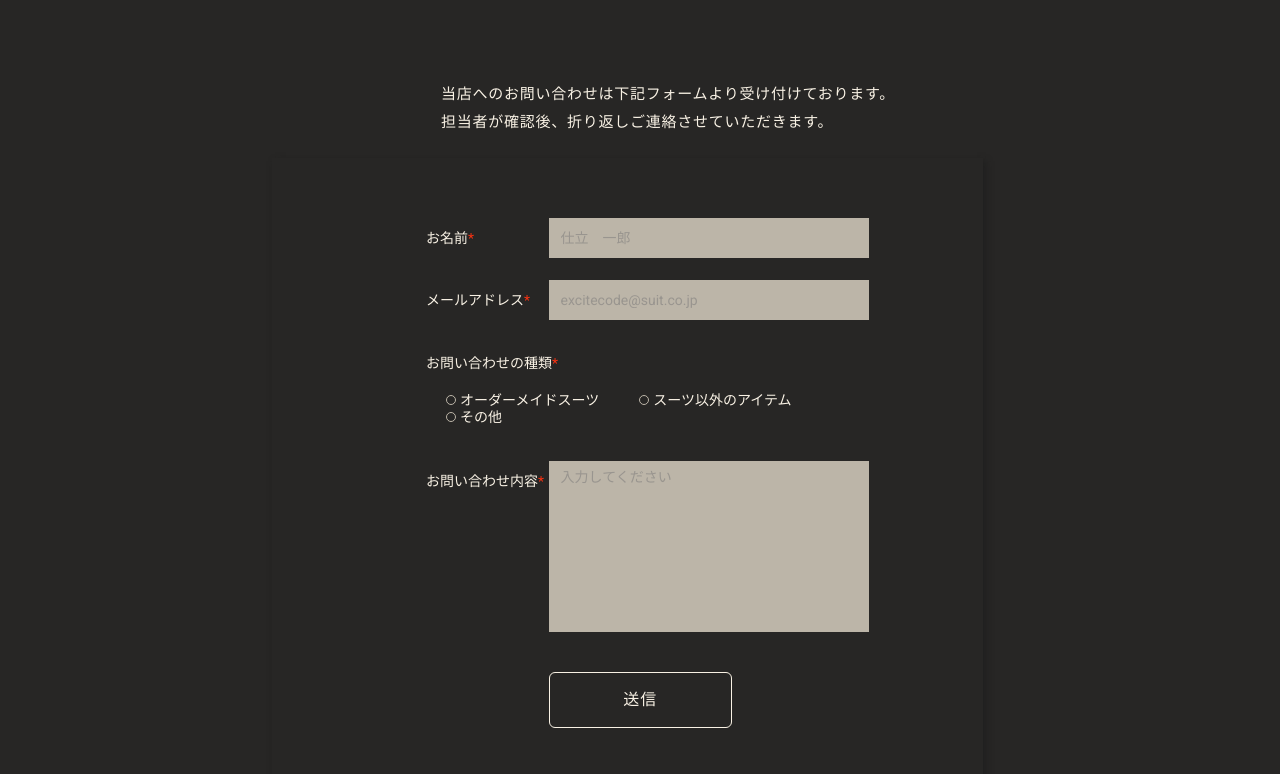
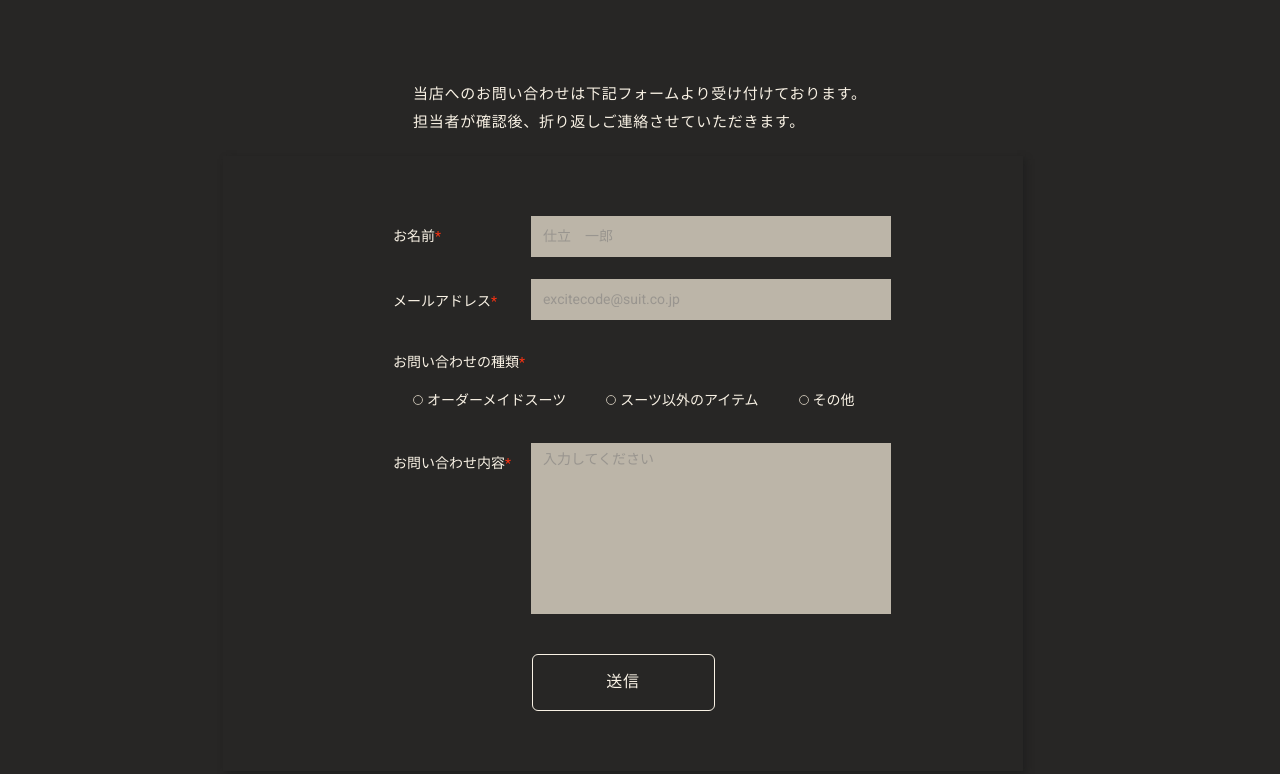
Before and after one commit to akihiro-210/masata-html-aparelshop, a plain HTML site: page contact.html in a window 1280 px wide. Shown: the part 535-1309 px from the top of the page. Drawn offline with nearby package versions, Linux system fonts and the light colour scheme.

Commit message:
修正ver.1

```diff
--- a/contact.html
+++ b/contact.html
@@ -90,6 +90,8 @@
         <div class="contact-form__textbox">
           <p class="contact-form__heading text">当店へのお問い合わせは下記フォームより受け付けております。<br class="md-none">担当者が確認後、折り返しご連絡させていただきます。</p>
         </div>
+      </div>
+        <div class="form__inner">
           <form action="" class="contact-form-box form">
             <ul class="form__list text">
               <li class="form__item form__item-name">
--- a/sass/style.scss
+++ b/sass/style.scss
@@ -1189,63 +1189,58 @@
     }
 }
 .contact-form__inner{
-    width: 100vw;
-    max-width: calc(100vw * 850/1440);
-    padding-left: 25px;
-    padding-right: 25px;
-    margin-left: calc(100vw * 278/1440);
-    margin-right: calc(100vw * 312/1440);
+    width: 100%;
+    max-width: 454px;
+    margin-left: auto;
+    margin-right: auto;
     @include mq("md"){
         padding-left: 15px;
         padding-right: 15px;
-        margin-left: auto;
-        margin-right: auto;
-        max-width: 100%;
-    }
-}
-
-.contact-form__textbox{
-    max-width: 500px;
-    margin-left: calc(100vw * 190/1440);
-    margin-right: auto;
-    @include mq("md"){
-        margin-left: auto;
+        // max-width: 100%;
     }
 }
 
 .contact-form__heading{
     font-family: $second-font;
-    text-align: left;
-    display: inline-block;
     font-size: 15px;
     font-weight: $light;
-    letter-spacing: 0.05em;
-    line-height: 1.867;
+    letter-spacing: 0.049em;
+    line-height: calc(28/15);
 }
 
 // コンタクトフォーム
+.form__inner{
+    width: 100%;
+    max-width: 834px;
+    padding-right: 34px;
+    margin-left: auto;
+    margin-right: auto;
+    @include mq("md"){
+        padding-right: 15px;
+        padding-left: 15px;
+    }
+}
+
 .contact-form-box{
-    margin-top: 22px;
-    width: calc(100vw * 800/1440);
+    margin-top: 20px;
+    width: 100%;
     padding: 60px 25px;
     background-color: $black-about;
     box-shadow: 3px 3px 6px rgba($color: $shadow, $alpha: 0.75);
     @include mq("md"){
-        width: 100%;
         margin-top: 20px;
-        padding: 40px 16px 41px;
-    }
-}
-
-.form__list,
-.contact-form__button{
-    // max-width: 498px;
-    width: calc(100vw * 498/1440);
-    margin-left: calc(100vw * 145/1440);
+        padding: 40px 16px;
+    }
+}
+
+.form__list{
+    max-width: 536px;
+    width: 100%;
+    padding-left: 38px;
+    margin-left: auto;
     margin-right: auto;
     @include mq("md"){
-        width: 100%;
-        margin-left: auto;
+        padding-left: 0;
     }
 }
 
@@ -1256,21 +1251,21 @@
 .form__item-mail{
     margin-top: 22px;
     @include mq("md"){
-        margin-top: 23px;
+        margin-top: 20px;
     }
 }
 
 .form__item-radio{
-    margin-top: 35px;
-    @include mq("md"){
-        margin-top: 23px;
+    margin-top: 30px;
+    @include mq("md"){
+        margin-top: 20px;
     }
 }
 
 .form__item-textarea{
-    margin-top: 35px;
-    @include mq("md"){
-        margin-top: 21px;
+    margin-top: 34px;
+    @include mq("md"){
+        margin-top: 20px;
     }
 }
 
@@ -1288,7 +1283,6 @@
     @include mq("md"){
         width: 100%;
         padding: 0 0 4px;
-        margin-top: 3px;
     }
 }
 
@@ -1302,7 +1296,7 @@
 }
 
 .form__input{
-    width:calc(100vw * 360/1440);
+    width: 72.3%;
     @include mq("md"){
         width: 100%;
     }
@@ -1311,15 +1305,19 @@
 .radio__label{
     width: 100%;
 }
-
-// .radio__input-text:not(:first-child){
-//     margin-left: 35px;
-// }
 
 .form__label-text{
     font-size: 14px;
     letter-spacing: 0;
+    line-height: calc(20/14);
+}
+
+.form__item:first-child .form__label-text,
+.form__item:last-child .form__label-text{
     line-height: calc(17/14);
+    @include mq("md"){
+        line-height: calc(20/14);
+    }
 }
 
 .form__label-text,
@@ -1333,8 +1331,11 @@
 .form__input-text,
 .form__textarea{
     width: 100%;
-    padding: 8px 12px 8px;
+    padding: 8px 12px 9px;
     background-color: $beige-news;
+    @include mq("md"){
+        padding: 7px 12px 9px;
+    }
 }
 
 .form__label-text::after{
@@ -1362,20 +1363,18 @@
 .radio__input{
     display: flex;
     margin-top: 20px;
-    padding-left: 20px;
-    padding-right: 35px;
-    flex-wrap: wrap;
+    margin-left: 20px;
     column-gap: 40px;
     @include mq("md"){
         margin-left: 0;
-        margin-top: 10px;
-        padding-left: 0;
+        margin-top: 8px;
         flex-direction: column;
         row-gap: 16px;
     }
 }
 
 .radio__input-text{
+
     @include mq("md"){
         margin-left: 12px;
     }
@@ -1383,12 +1382,12 @@
 
 .radio__input-button{
     position: relative;
+    margin: 0;
+    margin-right: 4px;
     width: 10px;
     height: 10px;
     border: 1px solid $beige-news;
     border-radius: 50%;
-    margin: 0;
-    margin-right: 4px;
 }
 
 .radio__input-button:checked:before{
@@ -1411,26 +1410,18 @@
 
 .contact-form__button{
     margin-top: 33px;
-    margin-left: calc(100vw * 283/1440);
-    @include mq("md"){
-        margin-top: 14px;
-        margin-left: 0;
-        display: flex;
-        justify-content: center;
-    }
-}
-
-.form__button.button{
-    margin-inline: 0;
+    @include mq("md"){
+        margin-top: 15px;
+    }
 }
 
 .form__button{
     width: 183px;
     text-align: center;
-    padding: 17.5px;
+    padding: 16px;
     font-size: 16px;
     letter-spacing: 0.05em;
-    line-height: 1.188;
+    line-height: calc(23/16);
     border-radius: 6px;
     @include mq("md"){
         width: 169px;
```
Also changed, not shown: css/style.css, 1 other file. Lines whose indentation alone changed are shown as unchanged.
